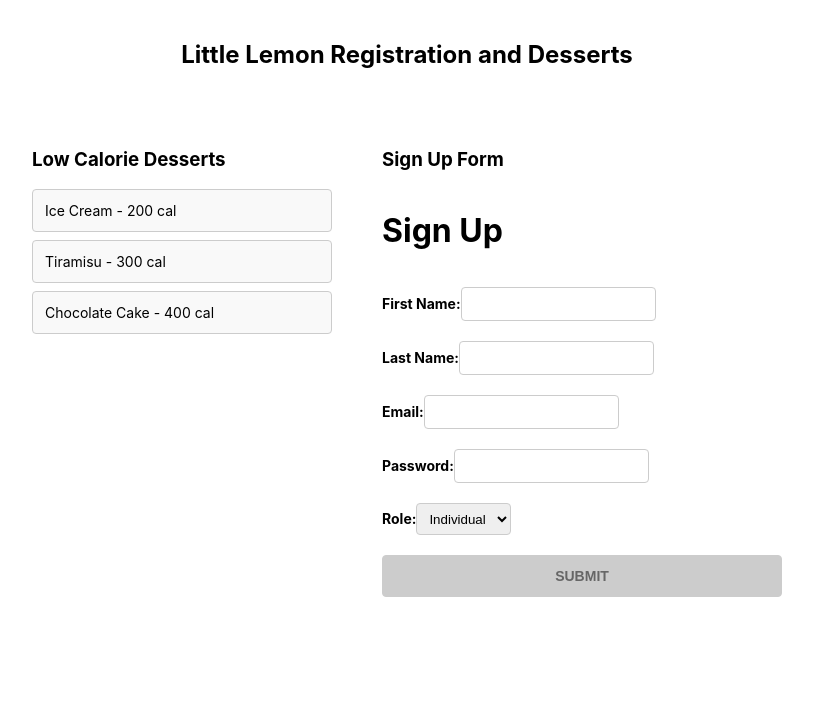
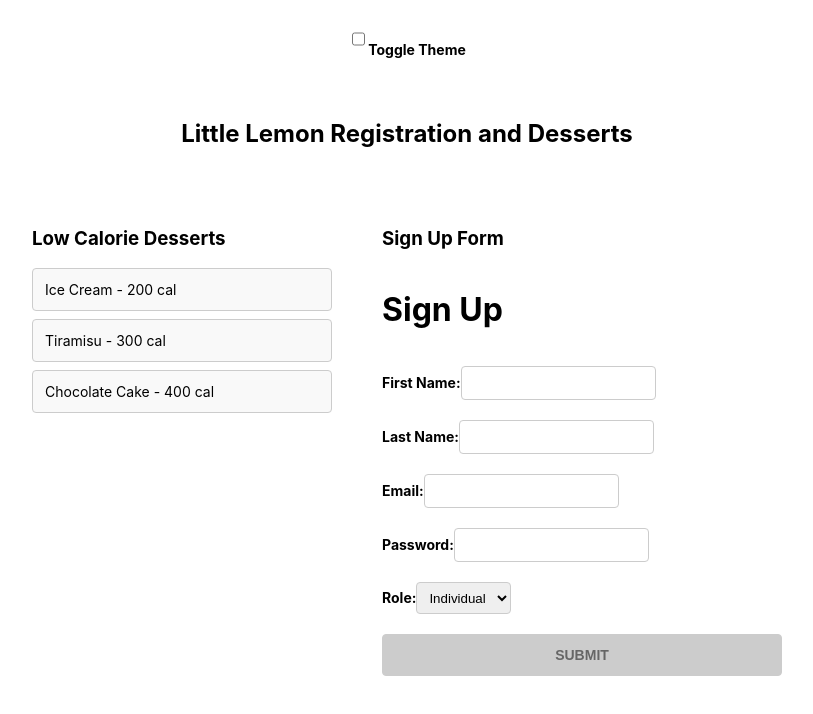
Before and after one commit to campfirein/LittleLemon, a React (Vite) app in the folder frontend/: page / in a window 1280 px wide. Shown: the top 714 px of the page, without its empty margins (233-1046 px from the left). Built offline with nearby package versions, Linux system fonts and the light colour scheme.

Commit message:
add the theme toggle switch

```diff
--- a/frontend/src/App.css
+++ b/frontend/src/App.css
@@ -105,3 +105,19 @@ li {
   border-radius: 4px;
   font-size: 14px;
 }
+
+body {
+  margin: 0;
+  padding: 0;
+  transition: background-color 0.3s, color 0.3s;
+}
+
+body.light {
+  background-color: #ffffff;
+  color: #000000;
+}
+
+body.dark {
+  background-color: #000000;
+  color: #ffffff;
+}
--- a/frontend/src/App.jsx
+++ b/frontend/src/App.jsx
@@ -5,6 +5,8 @@ import RegistrationForm from './RegistrationForm';
 import { useEffect } from 'react';
 import { ErrorBoundary } from 'react-error-boundary';
 import { desserts } from './data/desserts';
+import Switch from "./Switch";
+import { ThemeProvider } from "./ThemeContext";
 
 function ErrorFallback({error, resetErrorBoundary}) {
   useEffect(() => {
@@ -23,7 +25,9 @@ function ErrorFallback({error, resetErrorBoundary}) {
 function App() {
   return (
     <ErrorBoundary FallbackComponent={ErrorFallback}>
+      <ThemeProvider>
         <div className="App">
+           <Switch />
           <h2>Little Lemon Registration and Desserts</h2>
           <div className="MainContainer">
             <div className="DessertsList">
@@ -36,6 +40,7 @@ function App() {
             </div>
           </div>
         </div>
+      </ThemeProvider>
     </ErrorBoundary>
   );
 }
--- /dev/null
+++ b/frontend/src/Switch/index.jsx
@@ -0,0 +1,20 @@
+import { useTheme } from "../ThemeContext";
+
+const Switch = () => {
+  const { theme, toggleTheme } = useTheme();
+
+  return (
+    <div>
+      <label>
+        <input
+          type="checkbox"
+          onChange={toggleTheme} // Call toggleTheme when the switch is toggled
+          checked={theme === "dark"} // Set the switch position based on the theme
+        />
+        Toggle Theme
+      </label>
+    </div>
+  );
+};
+
+export default Switch;
--- /dev/null
+++ b/frontend/src/ThemeContext.jsx
@@ -0,0 +1,47 @@
+import PropTypes from "prop-types";
+import { createContext, useContext, useEffect, useState } from "react";
+
+// Create a context
+const ThemeContext = createContext();
+
+// Implement the ThemeProvider
+export const ThemeProvider = ({ children }) => {
+  // State for the theme, default is 'light'
+  const [theme, setTheme] = useState("light");
+
+  // Function to toggle the theme
+  const toggleTheme = () => {
+    setTheme((prevTheme) => (prevTheme === "light" ? "dark" : "light"));
+  };
+
+  // Apply the theme to the body class
+  useEffect(() => {
+    document.body.className = theme;
+  }, [theme]);
+
+  // Context value
+  const contextValue = {
+    theme,
+    toggleTheme,
+  };
+
+  return (
+    <ThemeContext.Provider value={contextValue}>
+      {children}
+    </ThemeContext.Provider>
+  );
+};
+
+// Define PropTypes for ThemeProvider
+ThemeProvider.propTypes = {
+  children: PropTypes.node.isRequired,
+};
+
+// Hook to use ThemeContext
+export const useTheme = () => {
+  const context = useContext(ThemeContext);
+  if (!context) {
+    throw new Error("useTheme must be used within a ThemeProvider");
+  }
+  return context;
+};
```
Also changed, not shown: frontend/src/Switch/Styles.css (added, +61 -0 lines). Lines whose indentation alone changed are shown as unchanged.
